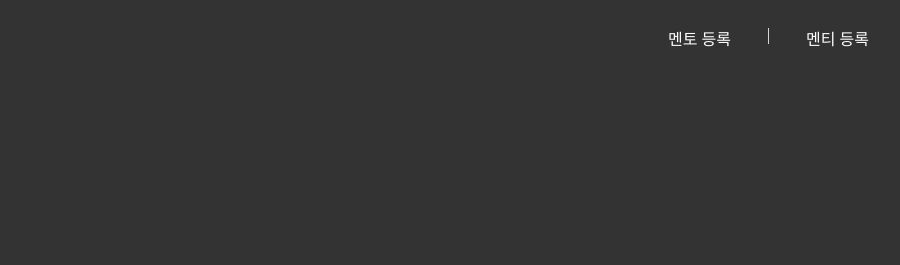
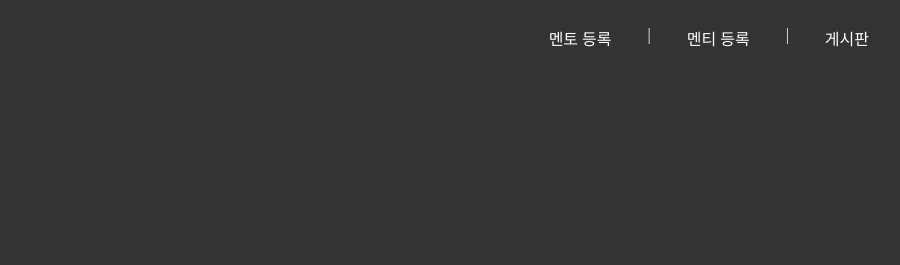
Before and after one commit to tomo-hara/newbe, a plain HTML site: page index.html in a window 1280 px wide. Shown: the top 265 px of the page, without its empty margins (369-1269 px from the left). Drawn offline with Linux system fonts and the light colour scheme.

Commit message:
change main page

```diff
--- a/index.html
+++ b/index.html
@@ -23,6 +23,8 @@
           <li><a href="index_3.html">멘토 등록</a></li>
           <li>|</li>
           <li><a href="index_4.html">멘티 등록</a></li>
+          <li>|</li>
+          <li><a href="index_1.html">게시판</a></li>
         </ul>
       </nav>
   </header>
```
